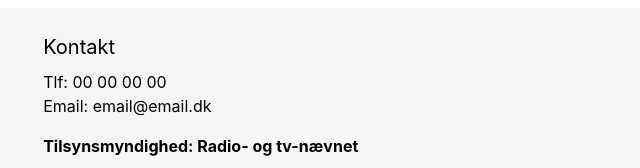
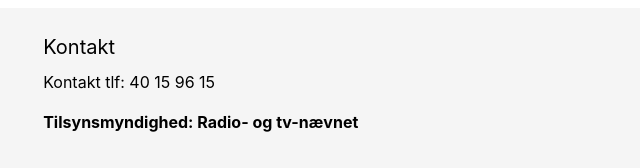
Before and after one commit to Saxbeck/acclanding, a React (Create React App) app: page / in a window 1280 px wide. Shown: the part 632-800 px from the top of the page, without its empty margins (310-950 px from the left). Built offline with nearby package versions, Linux system fonts and the light colour scheme.

Commit message:
almost ready for launch
added a better version of logo; added test iframe; added contact data

```diff
--- a/src/App.tsx
+++ b/src/App.tsx
@@ -2,19 +2,14 @@
 import {
     ChakraProvider,
     Box,
-    Flex,
     Grid,
     Text,
-    Stack,
-    Spacer,
     Container,
-    SimpleGrid,
     VStack, HStack,
     theme, Heading, UnorderedList, ListItem, Link,
 } from "@chakra-ui/react"
 import { ColorModeSwitcher } from "./ColorModeSwitcher"
 import { Logo } from "./Logo"
-import {MemoImg} from "./MemoImg";
 
 export const App = () => (
   <ChakraProvider theme={theme}>
@@ -23,17 +18,24 @@
         <ColorModeSwitcher justifySelf="flex-end" visibility={"hidden"} />
         <VStack spacing={8}>
           <HStack>
-              <Logo h="40vmin" pointerEvents="none" />
+              <Logo h="50vmin" pointerEvents="none" />
           </HStack>
         </VStack>
+        {/*Uncomment when updating to real url*/}
+        {/*<VStack>*/}
+        {/*  <iframe src="https://demo.azuracast.com/public/azuratest_radio/embed?volume=100?&theme=light"*/}
+        {/*    style={{width: "80%", border:"0"}}>*/}
+        {/*  </iframe>*/}
+        {/*</VStack>*/}
       </Grid>
     </Box>
     <footer>
       <Box minH="20vh" color="black" background="blackAlpha.50" p="4">
         <Container>
           <Text fontSize='xl' py="2">Kontakt</Text>
-          <Text>Tlf: 00 00 00 00</Text>
-          <Text>Email: email@email.dk</Text>
+          {/*<Text><Link href="tel:81827012">Studie tlf: 81 82 70 12</Link></Text>*/}
+          <Text><Link href="tel:40159615">Kontakt tlf: 40 15 96 15</Link></Text>
+          {/*<Text>Email: kontakt@saxproduction.dk</Text>*/}
           <Box py="4">
             <Text as='b'><Link href="https://slks.dk/">Tilsynsmyndighed: Radio- og tv-nævnet</Link></Text>
           </Box>
```
Also changed, not shown: 1 other file (tests, documents, lock files or other folders).
